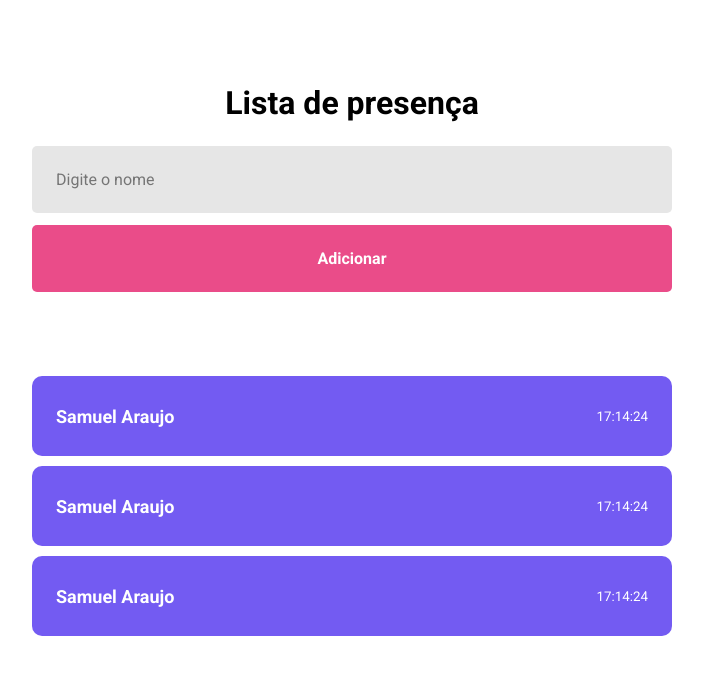
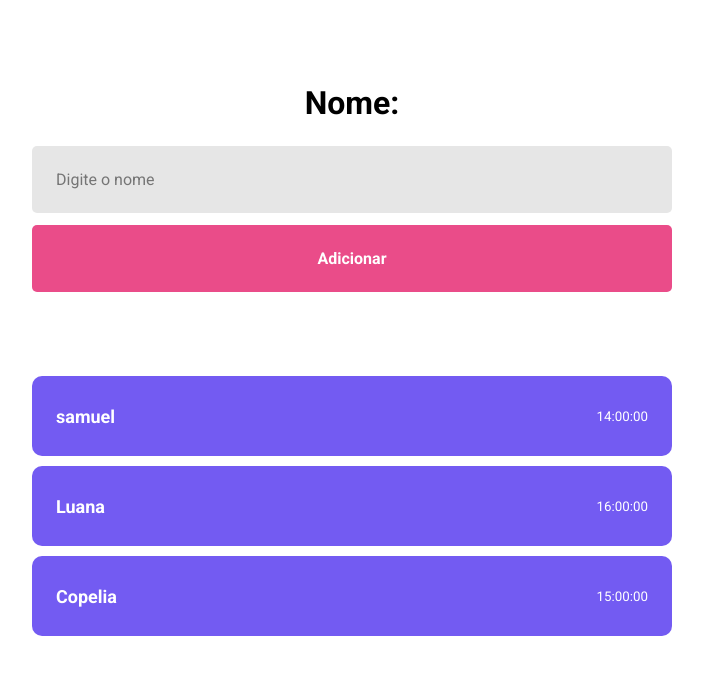
Before and after one commit to samuelaraujoc/React-List, a React (Vite) app in the folder Reactlist/: page / in a window 1280 px wide. Shown: the top 674 px of the page, without its empty margins (288-991 px from the left). Built offline with nearby package versions, Linux system fonts and the light colour scheme.

Commit message:
Adicionado Estado
Adicionado Estado para refletir na interface.

```diff
--- a/Reactlist/src/componentes/Card/index.jsx
+++ b/Reactlist/src/componentes/Card/index.jsx
@@ -1,10 +1,10 @@
 import './styles.css';
 
-export function Card () {
+export function Card (props) {
     return(
-        <div className='card'>
-            <strong> Samuel Araujo</strong>
-            <small> 17:14:24</small>
+        <div className="card">
+            <strong>{props.name}</strong>
+            <small> {props.time}</small>
         </div>
     )
 }
--- a/Reactlist/src/pages/Home/index.jsx
+++ b/Reactlist/src/pages/Home/index.jsx
@@ -1,17 +1,27 @@
+import React, {useState} from 'react';
 import './styles.css';
-
 import{ Card } from '../../componentes/Card';
 
 export function Home() {
+  const [studentName, setStudentName] = useState('');
+
   return (
     <div className='container'>
-      <h1>Lista de presença</h1>
-      <input type="text" placeholder="Digite o nome" />
+      <h1>Nome: {studentName} </h1>
+
+      <input type="text"
+      placeholder="Digite o nome"
+      onChange={ e => setStudentName(e.target.value)}
+      />
+
+
       <button type="button">Adicionar</button>
 
-      <Card/>
-      <Card/>
-      <Card/>
+      <Card name="samuel" time="14:00:00"/>
+      <Card name="Luana" time="16:00:00"/>
+      <Card name="Copelia" time="15:00:00"/>
+
+
     </div>
   )
 
```
